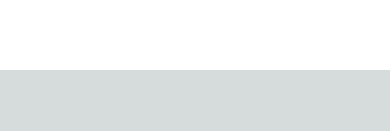
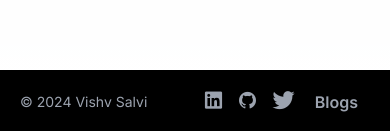
Before and after one commit to Vishvsalvi/port.vishv, a Next.js app: page / in a window 390 px wide. Shown: the part 6174-6305 px from the top of the page. Before the commit the page ends 6244 px from the top, so only its background shows below. Built offline with nearby package versions, Linux system fonts and the light colour scheme.

Commit message:
Make the grid responsive

```diff
--- a/app/components/ui/card.tsx
+++ b/app/components/ui/card.tsx
@@ -1,6 +1,5 @@
 "use client";
 
-import Image from "next/image";
 import React from "react";
 import { CardBody, CardContainer, CardItem } from "../ui/3d-card";
 import Link from "next/link";
--- a/app/components/ui/floating-navbar.tsx
+++ b/app/components/ui/floating-navbar.tsx
@@ -56,7 +56,7 @@ export const FloatingNav = ({
           duration: 0.2,
         }}
         className={cn(
-          "flex max-w-fit  fixed top-10 inset-x-0 mx-auto border border-transparent dark:border-white/[0.2] rounded-full dark:bg-black bg-white shadow-[0px_2px_3px_-1px_rgba(0,0,0,0.1),0px_1px_0px_0px_rgba(25,28,33,0.02),0px_0px_0px_1px_rgba(25,28,33,0.08)] z-[5000] pr-2 pl-8 py-2  items-center justify-center space-x-4",
+          "flex max-w-fit  fixed top-10 inset-x-0 mx-auto border border-transparent dark:border-white/[0.2] rounded-full dark:bg-[#181818]  dark:backdrop-filter dark:backdrop-blur-lg dark:backdrop-saturate-[180%] bg-white  z-[5000] pr-2 pl-8 py-2  items-center justify-center space-x-4",
           className
         )}
       >
--- a/app/components/ui/navbar.tsx
+++ b/app/components/ui/navbar.tsx
@@ -2,7 +2,7 @@
 import React from "react";
 import { FloatingNav } from "../ui/floating-navbar";
 
-import { IconHome, IconMessage, IconUser, IconKeyboard, IconBook , IconRocket   } from "@tabler/icons-react";
+import { IconHome, IconKeyboard, IconBook , IconRocket   } from "@tabler/icons-react";
 export function Navbar() {
   const navItems = [
     {
@@ -12,26 +12,26 @@ export function Navbar() {
     },
     {
       name: "Skills",
-      link: "/",
+      link: "#skills",
       icon: <IconKeyboard className="h-4 w-4 text-neutral-500 dark:text-white" />,
     },
     {
       name: "Projects",
-      link: "/",
+      link: "#projects",
       icon: (
         <IconRocket className="h-4 w-4 text-neutral-500 dark:text-white" />
       ),
     },
     {
       name: "Blogs",
-      link: "/",
+      link: "#blogs",
       icon: (
         <IconBook  className="h-4 w-4 text-neutral-500 dark:text-white" />
       ),
     },
   ];
   return (
-    <div className="relative w-full">
+    <div className="relative w-full bg-transparent">
       <FloatingNav className="p-4" navItems={navItems} />
     </div>
   );
--- a/app/layout.tsx
+++ b/app/layout.tsx
@@ -16,7 +16,7 @@ export default function RootLayout({
   children: React.ReactNode;
 }>) {
   return (
-    <html lang="en">
+    <html style={{scrollBehavior:"smooth"}} lang="en">
       <head>
 
       <link rel="stylesheet" type='text/css' href="https://cdn.jsdelivr.net/gh/devicons/devicon@latest/devicon.min.css" />
--- a/app/page.tsx
+++ b/app/page.tsx
@@ -3,7 +3,6 @@ import React from "react";
 import Link from "next/link";
 import { Card } from "./components/ui/card";
 import { RevealCard } from "./components/ui/revealCard";
-import { TracingBeam } from "./components/ui/tracing-beam";
 
 export default function Home() {
 
@@ -109,7 +108,7 @@ export default function Home() {
 
 
 
-      <section className="my-28  w-full rounded-md flex md:items-center md:justify-center bg-black/[0.96] antialiased bg-grid-white/[0.02] relative overflow-hidden" id="blogs">
+      <section className="my-28  w-full rounded-md flex md:items-center md:justify-center bg-black/[0.96] antialiased bg-grid-white/[0.02] relative overflow-hidden" id="skills">
 
 
         <div className="container px-4 md:px-6">
@@ -143,7 +142,7 @@ export default function Home() {
       </section>
 
 
-      <section className="my-28  w-full rounded-md flex md:items-center md:justify-center bg-black/[0.96] antialiased bg-grid-white/[0.02] relative overflow-hidden" id="blogs">
+      <section className="my-28  w-full rounded-md flex md:items-center md:justify-center bg-black/[0.96] antialiased bg-grid-white/[0.02] relative overflow-hidden" id="projects">
 
 
         <div className="container px-4 md:px-6">
@@ -151,7 +150,7 @@ export default function Home() {
           Projects
           </div>
 
-          <div className="justify-center grid sm:grid-cols-2 lg:grid-cols-3">
+          <div className="justify-center grid sm:grid-cols-1 lg:grid-cols-3">
            {
               projects.map((project, index) => {
                 const { title, demoLink, description, image } = project;
@@ -164,9 +163,10 @@ export default function Home() {
 
 
 
-
         </div>
       </section>
+
+
       <section className="my-28  w-full rounded-md flex md:items-center md:justify-center bg-black/[0.96] antialiased bg-grid-white/[0.02] relative overflow-hidden" id="blogs">
 
 
@@ -175,7 +175,7 @@ export default function Home() {
           Blogs
           </div>
 
-          <div className="justify-center grid sm:grid-cols-2 lg:grid-cols-3">
+          <div className="justify-center grid sm:grid-cols-1 lg:grid-cols-3">
            {
              blogs.map((blog, index) => {
               const { title, visitBlog, image, description } = blog;
@@ -194,6 +194,33 @@ export default function Home() {
 
         </div>
       </section>
+
+
+
+      <footer className="px-5 h-16 flex items-center justify-between text-gray-400  bg-black">
+        <div className="text-sm" >
+        © 2024 Vishv Salvi
+        </div>
+        <div>
+        <Link target="_blank" href="https://www.linkedin.com/in/vishvsalvi/" >
+        <i className="devicon-linkedin-plain text-lg mx-2 hover:cursor-pointer ">
+        </i>
+        </Link>
+        <Link target="_blank" href="https://www.github.com/vishvsalvi/" >
+        <i className="devicon-github-original text-lg mx-2 hover:cursor-pointer "></i>
+        </Link>
+
+        <Link target="_blank" href="https://x.com/SalviVishv" >
+        <i className="devicon-twitter-original text-lg mx-2 hover:cursor-pointer "></i>
+        </Link>
+
+        <Link target="_blank" href="https://vishvsalvi.hashnode.dev" >
+        <span className="mx-3 font-semibold" >Blogs</span>
+        </Link>
+
+        </div>
+      </footer>
+
     </main>
 
 
```
